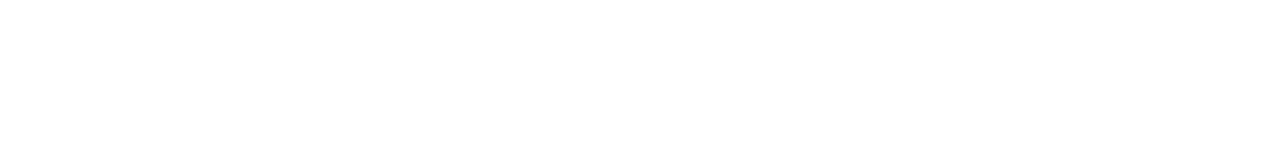
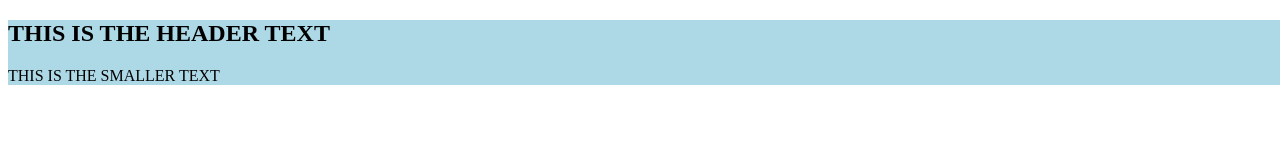
Before and after one commit to H0LL0W5/heroes_lab, a plain HTML site: page index.html in a window 1280 px wide. Drawn offline with Linux system fonts and the light colour scheme.

Commit message:
finished first hero section

```diff
--- a/css/style.css
+++ b/css/style.css
@@ -0,0 +1,8 @@
+html, body {
+    height: 100%;
+    width: 100%;
+}
+
+nav {
+    background-color: lightblue;
+}
--- a/index.html
+++ b/index.html
@@ -7,6 +7,11 @@
     <title>Document</title>
 </head>
 <body>
-
+    <div>
+        <nav>
+            <h1>THIS IS THE HEADER TEXT</h1>
+            <p>THIS IS THE SMALLER TEXT</p>
+        </nav>
+    </div>
 </body>
 </html>
```
